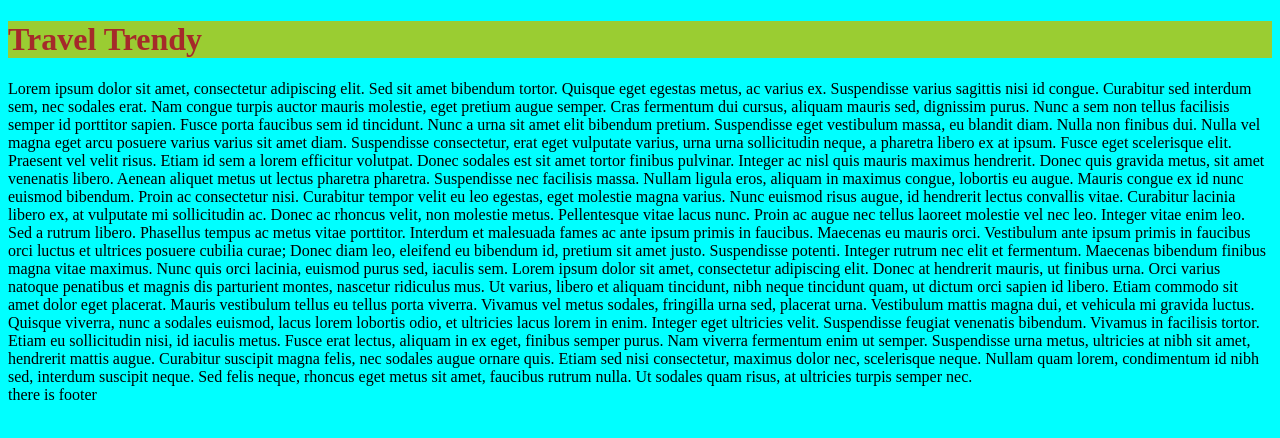
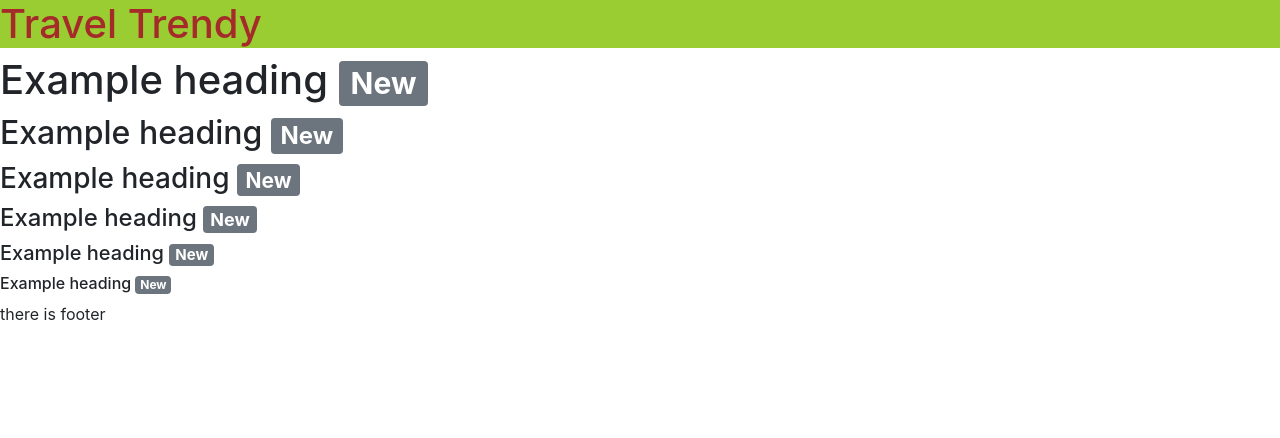
Before and after one commit to trendy-travel/trendy-travel.github.io, a plain HTML site: page index.html in a window 1280 px wide. Drawn offline with nearby package versions, Linux system fonts and the light colour scheme.

Commit message:
add bootstrap

```diff
--- a/index.html
+++ b/index.html
@@ -3,6 +3,7 @@
     <head>
         <title>Trendy Travel</title>
         <link rel="stylesheet" href="styles.css">
+        <link rel="stylesheet" href="https://stackpath.bootstrapcdn.com/bootstrap/4.5.0/css/bootstrap.min.css" integrity="sha384-9aIt2nRpC12Uk9gS9baDl411NQApFmC26EwAOH8WgZl5MYYxFfc+NcPb1dKGj7Sk" crossorigin="anonymous">
     </head>
     <body>
         <div class='header'>
@@ -10,15 +11,12 @@
         </div>
         <div class='app-container'>
 
-        Lorem ipsum dolor sit amet, consectetur adipiscing elit. Sed sit amet bibendum tortor. Quisque eget egestas metus, ac varius ex. Suspendisse varius sagittis nisi id congue. Curabitur sed interdum sem, nec sodales erat. Nam congue turpis auctor mauris molestie, eget pretium augue semper. Cras fermentum dui cursus, aliquam mauris sed, dignissim purus. Nunc a sem non tellus facilisis semper id porttitor sapien. Fusce porta faucibus sem id tincidunt.
-
-        Nunc a urna sit amet elit bibendum pretium. Suspendisse eget vestibulum massa, eu blandit diam. Nulla non finibus dui. Nulla vel magna eget arcu posuere varius varius sit amet diam. Suspendisse consectetur, erat eget vulputate varius, urna urna sollicitudin neque, a pharetra libero ex at ipsum. Fusce eget scelerisque elit. Praesent vel velit risus. Etiam id sem a lorem efficitur volutpat. Donec sodales est sit amet tortor finibus pulvinar. Integer ac nisl quis mauris maximus hendrerit. Donec quis gravida metus, sit amet venenatis libero. Aenean aliquet metus ut lectus pharetra pharetra. Suspendisse nec facilisis massa. Nullam ligula eros, aliquam in maximus congue, lobortis eu augue.
-
-        Mauris congue ex id nunc euismod bibendum. Proin ac consectetur nisi. Curabitur tempor velit eu leo egestas, eget molestie magna varius. Nunc euismod risus augue, id hendrerit lectus convallis vitae. Curabitur lacinia libero ex, at vulputate mi sollicitudin ac. Donec ac rhoncus velit, non molestie metus. Pellentesque vitae lacus nunc. Proin ac augue nec tellus laoreet molestie vel nec leo.
-
-        Integer vitae enim leo. Sed a rutrum libero. Phasellus tempus ac metus vitae porttitor. Interdum et malesuada fames ac ante ipsum primis in faucibus. Maecenas eu mauris orci. Vestibulum ante ipsum primis in faucibus orci luctus et ultrices posuere cubilia curae; Donec diam leo, eleifend eu bibendum id, pretium sit amet justo. Suspendisse potenti. Integer rutrum nec elit et fermentum. Maecenas bibendum finibus magna vitae maximus. Nunc quis orci lacinia, euismod purus sed, iaculis sem. Lorem ipsum dolor sit amet, consectetur adipiscing elit. Donec at hendrerit mauris, ut finibus urna. Orci varius natoque penatibus et magnis dis parturient montes, nascetur ridiculus mus. Ut varius, libero et aliquam tincidunt, nibh neque tincidunt quam, ut dictum orci sapien id libero. Etiam commodo sit amet dolor eget placerat.
-
-        Mauris vestibulum tellus eu tellus porta viverra. Vivamus vel metus sodales, fringilla urna sed, placerat urna. Vestibulum mattis magna dui, et vehicula mi gravida luctus. Quisque viverra, nunc a sodales euismod, lacus lorem lobortis odio, et ultricies lacus lorem in enim. Integer eget ultricies velit. Suspendisse feugiat venenatis bibendum. Vivamus in facilisis tortor. Etiam eu sollicitudin nisi, id iaculis metus. Fusce erat lectus, aliquam in ex eget, finibus semper purus. Nam viverra fermentum enim ut semper. Suspendisse urna metus, ultricies at nibh sit amet, hendrerit mattis augue. Curabitur suscipit magna felis, nec sodales augue ornare quis. Etiam sed nisi consectetur, maximus dolor nec, scelerisque neque. Nullam quam lorem, condimentum id nibh sed, interdum suscipit neque. Sed felis neque, rhoncus eget metus sit amet, faucibus rutrum nulla. Ut sodales quam risus, at ultricies turpis semper nec.
+            <h1>Example heading <span class="badge badge-secondary">New</span></h1>
+            <h2>Example heading <span class="badge badge-secondary">New</span></h2>
+            <h3>Example heading <span class="badge badge-secondary">New</span></h3>
+            <h4>Example heading <span class="badge badge-secondary">New</span></h4>
+            <h5>Example heading <span class="badge badge-secondary">New</span></h5>
+            <h6>Example heading <span class="badge badge-secondary">New</span></h6>
         </div>
         <div class='footer'>
             there is footer
```
Also changed, not shown: package-lock.json (added).
